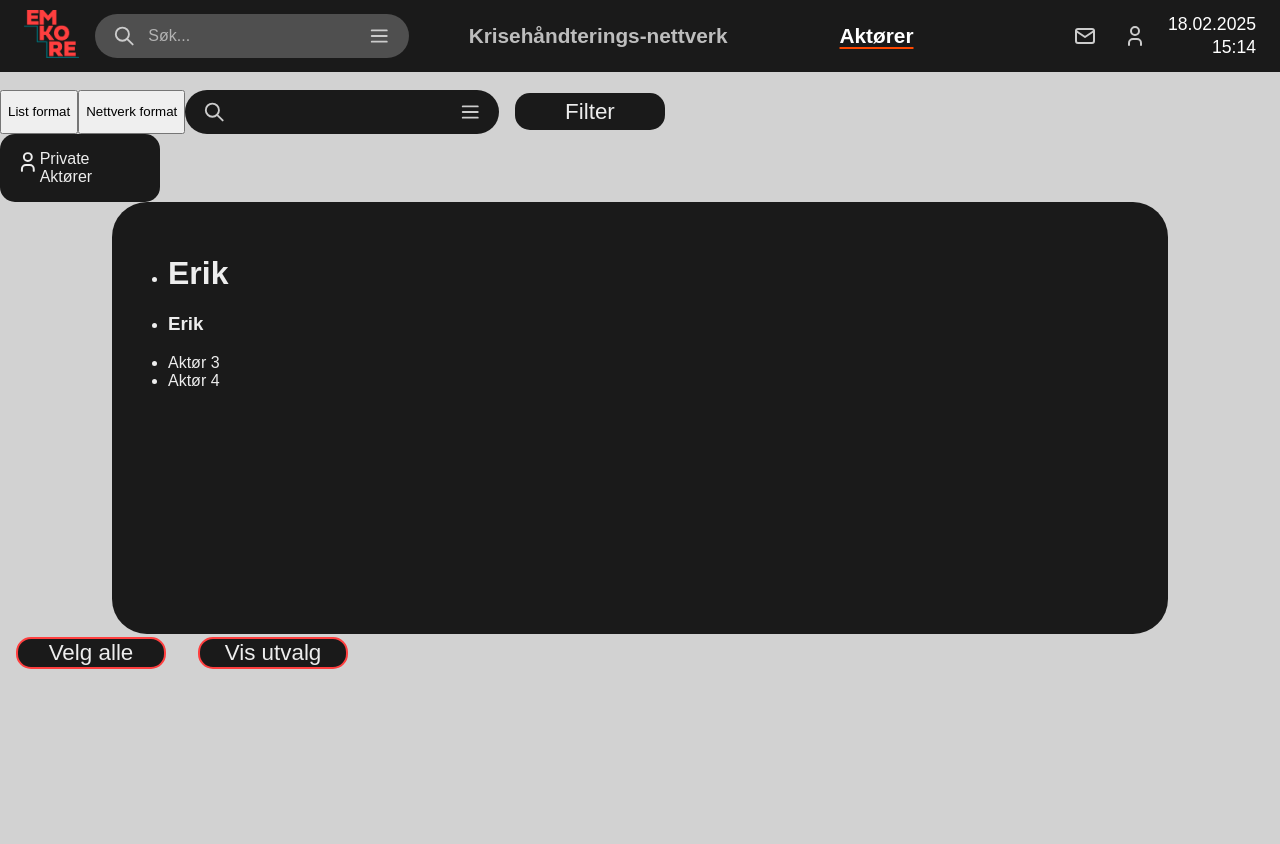
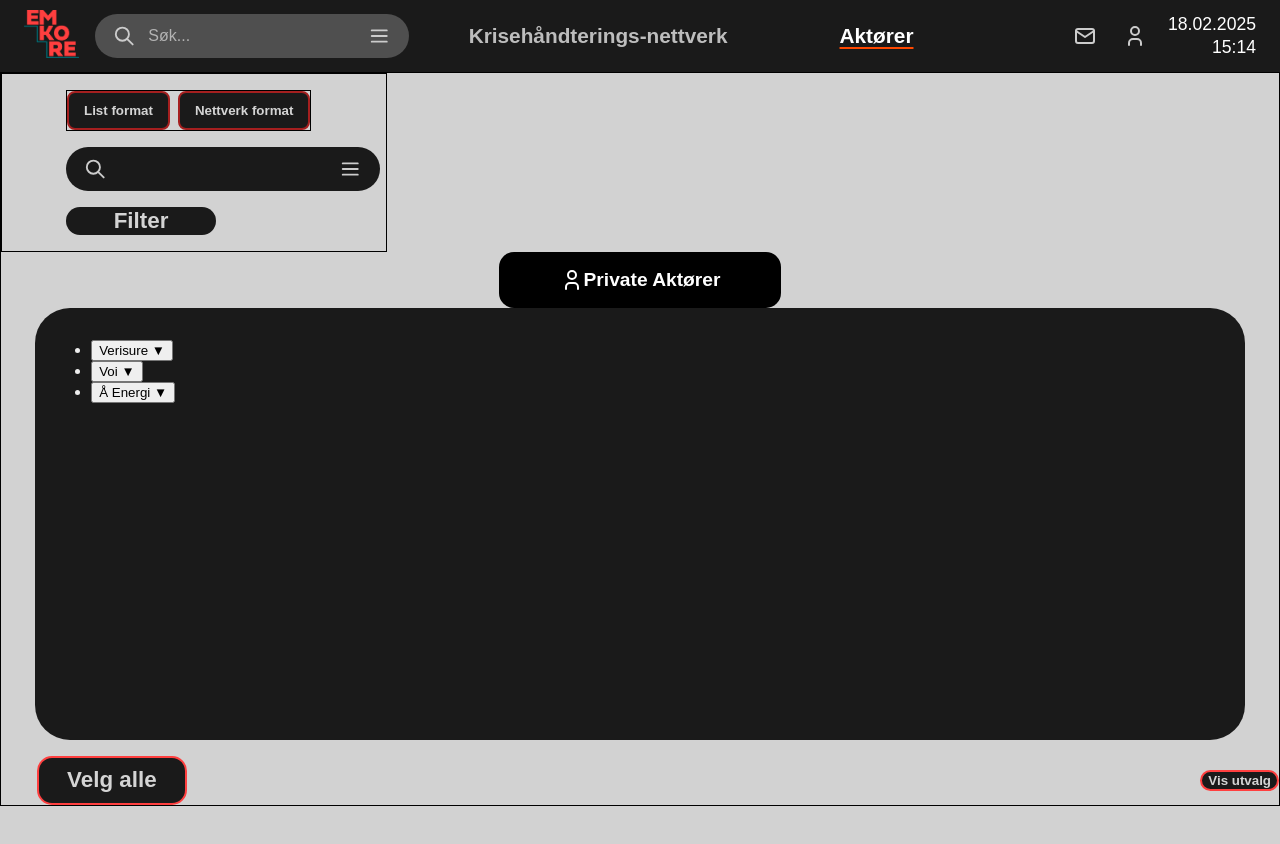
Before and after one commit to JosefBurkan/CIEM_Nodnettapplikasjon, a React (Vite) app in the folder ciem_nodnettapplikasjon.client/: page /#/actorsList in a window 1280 px wide. Shown: the top 844 px of the page. Built offline with nearby package versions, Linux system fonts and the light colour scheme.

Commit message:
Lagg inn dropdown funksjon for aktør listen, og noen små CSS endringer

```diff
--- a/ciem_nodnettapplikasjon.client/src/components/Box/Box.module.css
+++ b/ciem_nodnettapplikasjon.client/src/components/Box/Box.module.css
@@ -2,7 +2,7 @@
     background-color: #1A1A1A;
     border-radius: 12px;
     padding: 1rem;
-    width: 270px;
+    width: 300px;
     height: 170px;
     display: flex;
     flex-direction: column;
--- a/ciem_nodnettapplikasjon.client/src/pages/Actors/Actors.module.css
+++ b/ciem_nodnettapplikasjon.client/src/pages/Actors/Actors.module.css
@@ -1,8 +1,13 @@
 .actorsContainer {
-    display: grid;
+    display: flex;
     justify-content: center;
-    gap: 50px;
-    padding: 50px;
+    align-items: center;
+    flex-wrap: wrap;
+    gap: 3rem 8rem;
+    padding: 3rem;
+    width: 100%;
+    max-width: 800px;
+    margin: auto;
 }
 
 .actorsContainer a:last-child {
--- a/ciem_nodnettapplikasjon.client/src/pages/Actors/ActorsList.jsx
+++ b/ciem_nodnettapplikasjon.client/src/pages/Actors/ActorsList.jsx
@@ -1,4 +1,4 @@
-import React from 'react';
+import React, { useState } from 'react';
 import "../../index.css";
 import styles from './ActorsList.module.css';
 import SearchBar from '../../components/SearchBar/SearchBar';
@@ -6,34 +6,80 @@ import { IconUser } from '@tabler/icons-react';
 
 
 function ActorsList() {
+    const kategori = "Private "; // Endre til valgt kategori
 
-    const kategori = "Private "; // Endre til valgt kategori
+    const [actors, setActors] = useState([     /* Liste over aktrøer hardkodet. bruk setActors for å oppdatere actors med backend greiene, setActors brukes ikke atm */
+        {
+            name: "Verisure",
+            subActors: ["Sentralbord", "Teknisk", "Overvåkning", "Ledelse"]
+        },
+        {
+            name: "Voi",
+            subActors: []
+        },
+        {
+            name: "Å Energi",
+            subActors: ["Avdeling 1", "Avdeling 2"]
+        }
+    ]);
+
+    const [dropdown, setDropdown] = useState({}); /* Starter lukket, holder styr på hvilke som er åpne. */
+
+    const toggleDropdown = (actorName) => {
+        setDropdown((prev) => ({
+            ...prev,
+            [actorName]: !prev[actorName]   /* Sjekker true eller false for å åpne/lukke */
+        }));
+    };
 
     return (
         <div className={styles.actorsListContainer}>
-        <br/>
             <div className={styles.topSection}>       {/*Søk og filter knapp*/}
-                <button>List format</button>
-                <button>Nettverk format</button>
-                <SearchBar placeholder="" bgColor='#1A1A1A'/>
-                <button className={styles.filterButton}>Filter</button>
+                <div className={styles.btnContainer}>
+                    <button className={styles.midlertidigBtn}>List format</button>
+                    <button className={styles.midlertidigBtn}>Nettverk format</button>
+                </div>
+                <div className={styles.searchBarContainer}>
+                    <SearchBar placeholder="" bgColor='#1A1A1A'/>
+                </div>
+                <div className={styles.filterBtnContainer}>
+                    <button className={styles.filterButton}>Filter</button>
+                </div>
             </div>
 
             <div className={styles.headerBox}>              {/* Boks som viser valgt kategori */}
                 <IconUser className={styles.headerIcon}/>
-                <span>{`${kategori}Aktører`}</span>
+                <span>{`${kategori}Aktører`}</span>  {/*ikke implementert enda*/}
             </div>
 
             <div className={styles.contentContainer}>         {/* Hovedinnholdet - Container for aktør listene */}
                 <ul className={styles.actorsList}>
-                    <li className={styles.actorItem}>
-                        <h1>Erik</h1>
-                    </li>
-                    <li className={styles.actorItem}>
-                        <h3>Erik</h3>
-                    </li>
-                    <li className={styles.actorItem}>Aktør 3</li>
-                    <li className={styles.actorItem}>Aktør 4</li>
+                    {actors.map((actor) => (  /* Går gjennom actors og lager lister med innholdet */
+                        <li key={actor.name} className={styles.actorItem}>
+                            <button
+                                className={styles.actorBtn}
+                                onClick={() => toggleDropdown(actor.name)} /* Flipper true/false på den man trykker på */
+                            >
+                                {actor.name}
+                                <span className={styles.arrow}>
+                                    {dropdown[actor.name] ? " ▲" : " ▼"} {/* Ser om det er true eller false, og viser pil som representerer det */}
+                                </span>
+                            </button>
+                            {dropdown[actor.name] && (
+                                <ul className={styles.subActors}>
+                                    {actor.subActors.length > 0 ? (
+                                        actor.subActors.map((sub, i) => (
+                                            <li key={i} className={styles.subActor}>  {/* Ser om subActor > 0, som vil si ingen subactors, og gir "Ingen underaktører" */}
+                                                {sub}
+                                            </li>
+                                        ))
+                                    ) : (
+                                        <li className={styles.noSubActor}>Ingen underaktører</li>
+                                    )}
+                                </ul>
+                            )}
+                        </li>
+                    ))}
                 </ul>
             </div>
 
--- a/ciem_nodnettapplikasjon.client/src/pages/Actors/ActorsList.module.css
+++ b/ciem_nodnettapplikasjon.client/src/pages/Actors/ActorsList.module.css
@@ -1,25 +1,65 @@
-/* Bare noe for å se containerer */
-/* .actorsListContainer{
+/* * {
+    outline: 1px solid gold;
+} */
+.actorsListContainer{
     font-family: Arial, Helvetica, sans-serif;
-    background-color: blue;
+    /* background-color: blue; */
     border:1px solid black;
+    /* padding: 20px; */
+}
+.midlertidigBtn, .filterButton, .selectAllButton, .showSelectionButton{
+    font-family: Arial, Helvetica, sans-serif;
+    font-weight: bold;
+    border-radius: 15px;
+    border: none;
+    outline: none;
+    transition: 0.3s;
+    cursor:pointer;
+    color: hsl(0, 0%, 83%);
+    background-color: #1A1A1A;
+}
+
+.topSection {
+    display: flex;
+    flex-wrap: wrap;
+    align-items: center;
+    padding: 1rem 4rem;
+    width: 20%;
+    gap: 1rem; /* Hindrer at de blir for tett sammen */
+    border: 1px solid
+}
+.btnContainer {
+    border: 1px solid black;
+    display: flex;
+    gap: 0.5rem;
+}
+/* .searchBarContainer{
+
 } */
-
-.topSection{
-    display:flex;
+/* .filterBtnContainer{
+    border: 1px solid black;
+    display: flex;
+    justify-content: flex-end;
+} */
+.midlertidigBtn{
+    border: 2px solid rgb(165, 31, 31);
+    padding: 10px 15px;
+    border-radius: 8px;
+    transition: 0.3s;
+}
+.midlertidigBtn:hover {
+    background-color: red;
+    color: black;
 }
 
 .filterButton{
     text-align: center;
-    margin: 0.2rem 1rem;
     border-radius: 15px;
-    background-color: #1A1A1A;
-    color: hsl(0, 0%, 93%);
     font-size: 1.4rem;
+    font-weight: bold;
     width: 150px;
     border:none;
     outline: none;
-    cursor:pointer;
     transition: 0.3s;
 }
 .filterButton:hover{
@@ -28,13 +68,24 @@
 }
 
 .headerBox{
-    display:flex;
+    /* display:flex;
     justify-content: center;
     padding: 1rem;
     background-color: #1A1A1A;
     color: hsl(0, 0%, 93%);
     border-radius: 15px;
-    width: 10%;
+    width: 10%; */
+    display: flex;
+    align-items: center;
+    justify-content: center;
+    padding: 1rem;
+    background-color: black;
+    color: white;
+    border-radius: 15px;
+    width: 250px;
+    margin: auto;
+    font-size: 1.2rem;
+    font-weight: bold;
 }
 
 .contentContainer{
@@ -43,7 +94,7 @@
     justify-content: left;
     gap: 1rem;
     padding: 1rem;
-    width: 80vw;
+    width: 92vw;
     height: 50vh;
     margin: auto;
     background-color: #1A1A1A;
@@ -58,14 +109,21 @@
 }
 .selectAllButton, .showSelectionButton{
     text-align: center;
-    margin: 0.2rem 1rem;
     border-radius: 15px;
-    background-color: #1A1A1A;
-    color: hsl(0, 0%, 93%);
+    border: 2px solid #FF3F3F;
+}
+.selectAllButton{
+    padding: 0.6rem;
+    width: 150px;
     font-size: 1.4rem;
-    width: 150px;
-    border: 2px solid #FF3F3F;
-    outline: none;
-    cursor:pointer;
-    transition : 0.3s;
+    font-weight: bold;
+    position: relative;
+    left: 2.8vw;
 }
+
+.bottomSection{
+    display: flex;
+    justify-content: space-between;
+    align-items: center;
+    margin-top: 1rem;
+}
```
